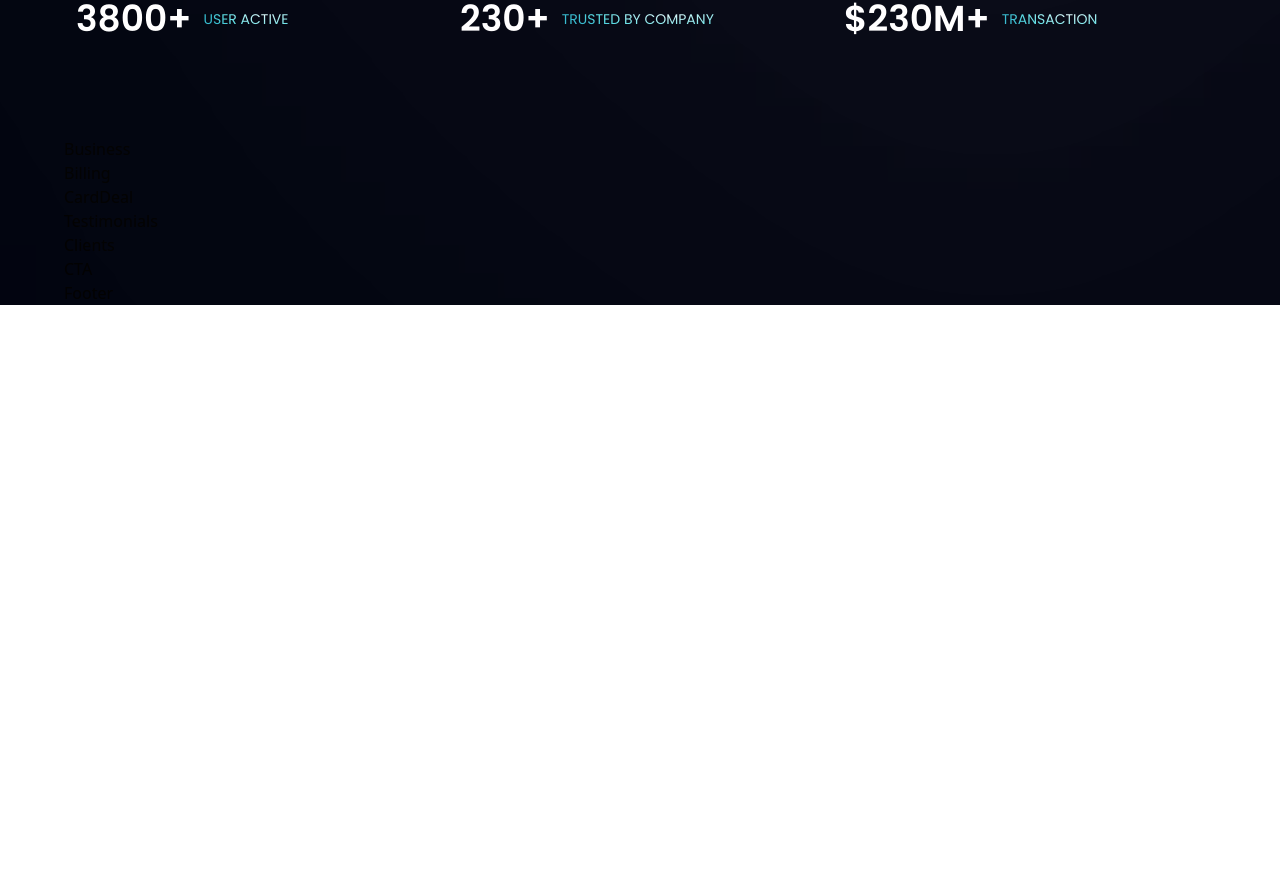
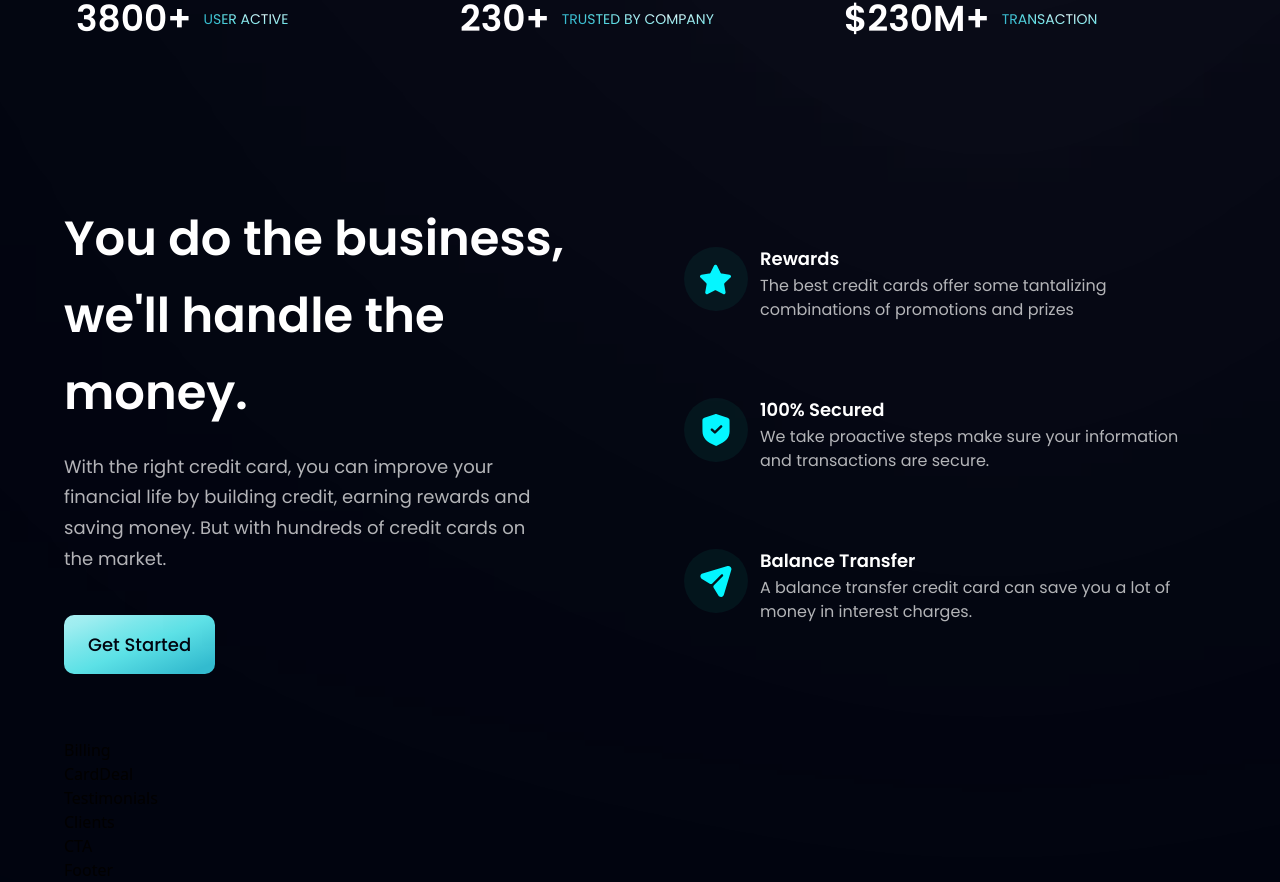
Before and after one commit to mhm13dev/hoo-bank, a React (Vite) app: page / in a window 1280 px wide. Shown: the part 808-1690 px from the top of the page. Before the commit the page ends 1113 px from the top, so only its background shows below. Built offline with nearby package versions, Linux system fonts and the light colour scheme.

Commit message:
Features Section Done

```diff
--- a/src/components/business/index.tsx
+++ b/src/components/business/index.tsx
@@ -1,7 +1,59 @@
 import React from "react";
+import { styles, layout } from "../../styles";
+import { features } from "../../constants";
+import Button from "../button";
 
 const Business = () => {
-  return <div>Business</div>;
+  return (
+    <section id="features" className={`${layout.section}`}>
+      <div className={`${layout.sectionInfo}`}>
+        <h2 className={`${styles.heading2}`}>
+          You do the business, <br className="sm:block hidden" />
+          we'll handle the money.
+        </h2>
+        <p className={`${styles.paragraph} max-w-[470px] mt-5`}>
+          With the right credit card, you can improve your financial life by
+          building credit, earning rewards and saving money. But with hundreds
+          of credit cards on the market.
+        </p>
+
+        <Button className="mt-10" />
+      </div>
+
+      <div className={`${layout.sectionImg} flex-col`}>
+        {features.map((feature) => {
+          return <FeatureCard key={feature.id} {...feature} />;
+        })}
+      </div>
+    </section>
+  );
 };
 
 export default Business;
+
+type FeatureCardProps = typeof features[0];
+
+const FeatureCard: React.FC<FeatureCardProps> = (props) => {
+  return (
+    <div
+      className={`flex flex-row p-6 rounded-[20px] mb-6 last-of-type:mb-0 feature-card`}
+    >
+      <div className={`w-16 h-16 rounded-full ${styles.flexCenter} bg-dimBlue`}>
+        <img
+          src={props.icon}
+          alt={props.title}
+          className="w-1/2 h-1/2 object-contain"
+        />
+      </div>
+
+      <div className="flex-1 flex flex-col ml-3">
+        <h4 className="font-poppins font-semibold text-white text-[18px] leading-[23px] mb-1">
+          {props.title}
+        </h4>
+        <p className="font-poppins font-normal text-dimWhite text-base leading-[24px] mb-1">
+          {props.content}
+        </p>
+      </div>
+    </div>
+  );
+};
--- a/src/components/button/index.tsx
+++ b/src/components/button/index.tsx
@@ -1,7 +1,17 @@
 import React from "react";
 
-const Button = () => {
-  return <div>Button</div>;
+interface ButtonProps extends React.ButtonHTMLAttributes<HTMLButtonElement> {}
+
+const Button: React.FC<ButtonProps> = ({ className = "", ...props }) => {
+  return (
+    <button
+      className={`py-4 px-6 bg-blue-gradient font-poppins font-medium text-[18px] text-primary outline-none rounded-[10px] ${className}`}
+      type="button"
+      {...props}
+    >
+      Get Started
+    </button>
+  );
 };
 
 export default Button;
```
